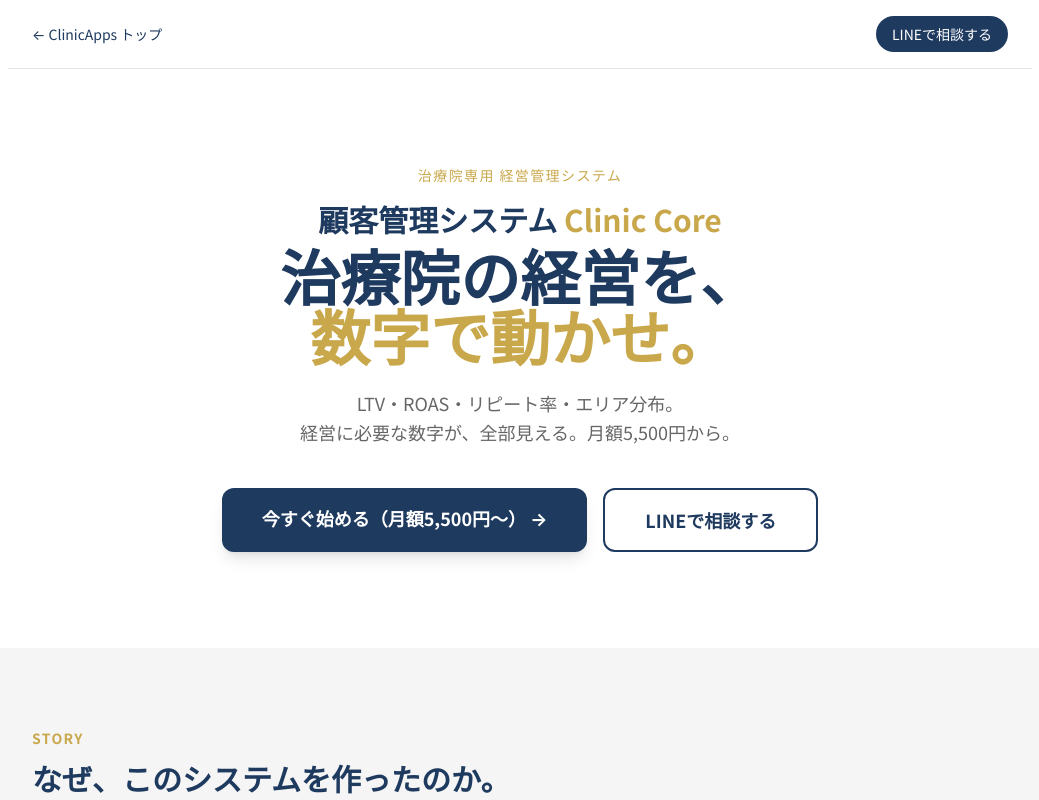
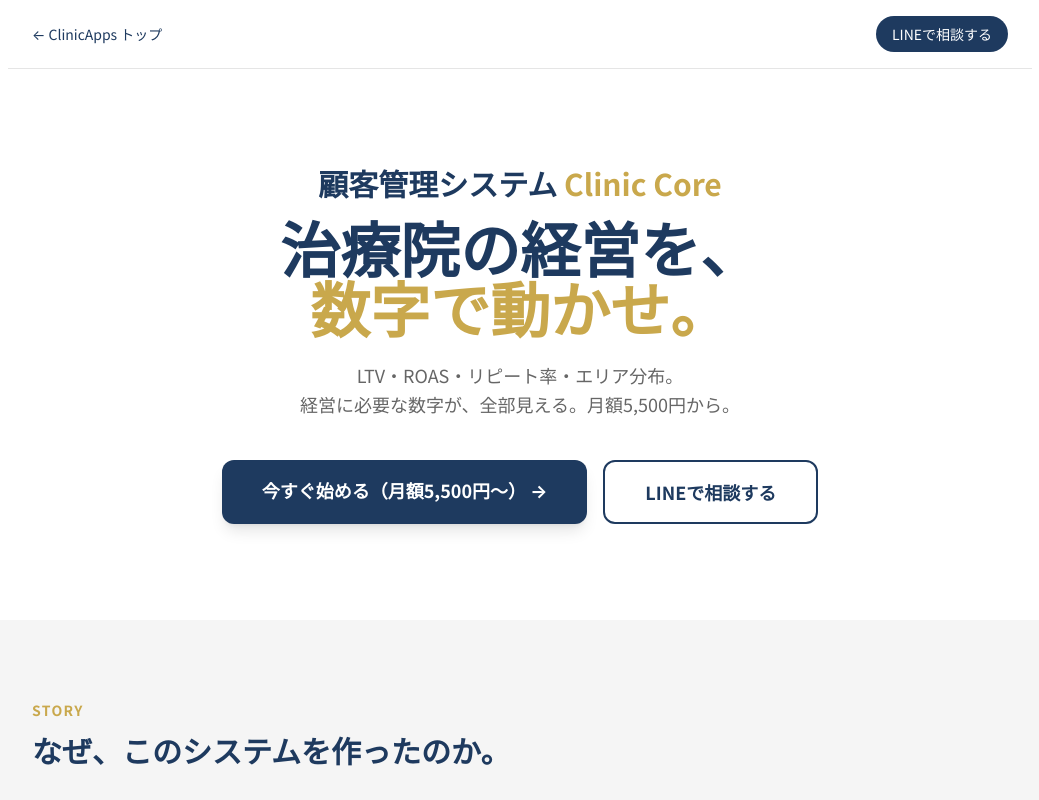
Before and after one commit to yosinkyuin1031-glitch/clinic-saas-lp, a Next.js app: page /systems/customer in a window 1280 px wide. Shown: the top 800 px of the page, without its empty margins (120-1159 px from the left). Built offline with nearby package versions, Linux system fonts and the light colour scheme.

Commit message:
ヒーロー: 重複テキスト削除

```diff
--- a/app/systems/customer/page.tsx
+++ b/app/systems/customer/page.tsx
@@ -26,8 +26,7 @@
 
       {/* セクション1: ヒーロー */}
       <section className="max-w-5xl mx-auto px-6 py-24 text-center">
-        <p className="text-sm font-medium tracking-widest uppercase mb-4" style={{ color: "#c9a84c" }}>治療院専用 経営管理システム</p>
-        <p className="text-2xl md:text-3xl font-bold mb-2" style={{ color: "#1e3a5f" }}>顧客管理システム <span style={{ color: "#c9a84c" }}>Clinic Core</span></p>
+        <p className="text-2xl md:text-3xl font-bold mb-4" style={{ color: "#1e3a5f" }}>顧客管理システム <span style={{ color: "#c9a84c" }}>Clinic Core</span></p>
         <h1 className="text-4xl md:text-6xl font-black leading-tight mb-6" style={{ color: "#1e3a5f" }}>
           治療院の経営を、<br />
           <span style={{ color: "#c9a84c" }}>数字で動かせ。</span>
```
